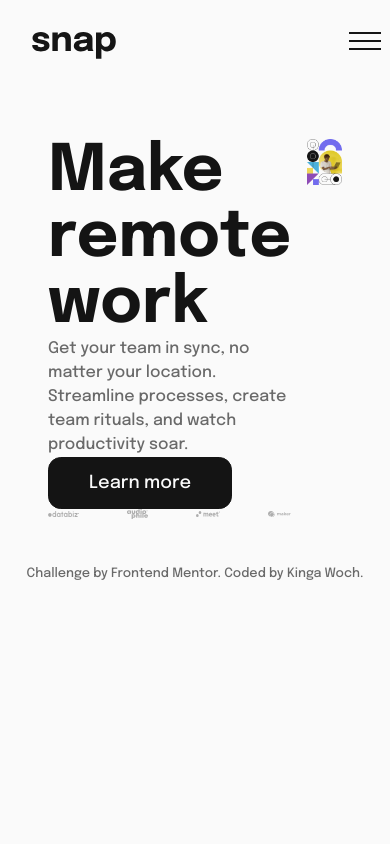
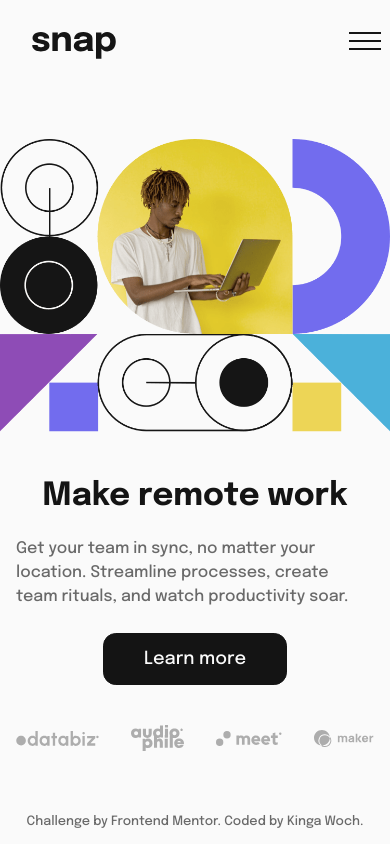
Before and after one commit to KingaWoch/Intro-section-with-dropdown-navigation, a plain HTML site: page index.html in a window 390 px wide. Drawn offline with Linux system fonts and the light colour scheme.

Commit message:
complete project

```diff
--- a/index.html
+++ b/index.html
@@ -89,10 +89,7 @@
       <main>
         <div class="container">
           <section>
-            <h1>
-              Make <br />
-              remote work
-            </h1>
+            <h1>Make remote work</h1>
             <p>
               Get your team in sync, no matter your location. Streamline
               processes, create team rituals, and watch productivity soar.
@@ -114,10 +111,16 @@
             </div>
           </section>
           <div class="main-image-container">
-            <img
-              src="images/image-hero-desktop.png"
-              alt="Photo of a man using laptop"
-            />
+            <picture>
+              <source
+                srcset="images/image-hero-desktop.png"
+                media="(min-width: 820px)"
+              />
+              <img
+                src="images/image-hero-mobile.png"
+                alt="Photo of a man using laptop"
+              />
+            </picture>
           </div>
         </div>
       </main>
--- a/style.css
+++ b/style.css
@@ -16,7 +16,8 @@
   font-family: var(--ff);
 }
 
-img {
+img,
+picture {
   max-width: 100%;
   display: block;
 }
@@ -42,7 +43,7 @@ header {
   display: flex;
   align-items: center;
   justify-content: space-between;
-  width: 80%;
+  width: 90%;
   gap: 3rem;
 }
 
@@ -187,6 +188,7 @@ h1 {
   font-size: 5.2rem;
   color: var(--Almost-Black);
   margin-top: 7rem;
+  margin-right: 9rem;
 }
 
 section p {
@@ -267,6 +269,9 @@ section p {
     width: 220px;
     height: 100vh;
     justify-content: flex-start;
+    -webkit-box-shadow: -200px 2px 0px 390px rgba(0, 0, 0, 0.7);
+    -moz-box-shadow: -200px 2px 0px 390px rgba(0, 0, 0, 0.7);
+    box-shadow: -200px 2px 0px 390px rgba(0, 0, 0, 0.7);
     display: none;
   }
 
@@ -302,4 +307,29 @@ section p {
   .header-menu.visible {
     display: flex;
   }
+
+  .container {
+    flex-direction: column;
+    padding-inline: 0;
+  }
+  .main-image-container {
+    order: -1;
+  }
+
+  section {
+    align-items: center;
+    gap: 1.5rem;
+    padding: 1rem;
+    margin-top: 1rem;
+  }
+
+  h1 {
+    font-size: 2rem;
+    margin-right: 0;
+  }
+
+  .section-footer {
+    gap: 2rem;
+    margin-top: 1rem;
+  }
 }
```
Also changed, not shown: screenshot-desktop-active.jpg (added), screenshot-desktop.jpg (added), screenshot-mobile-active.jpg (added), screenshot-mobile.jpg (added).
